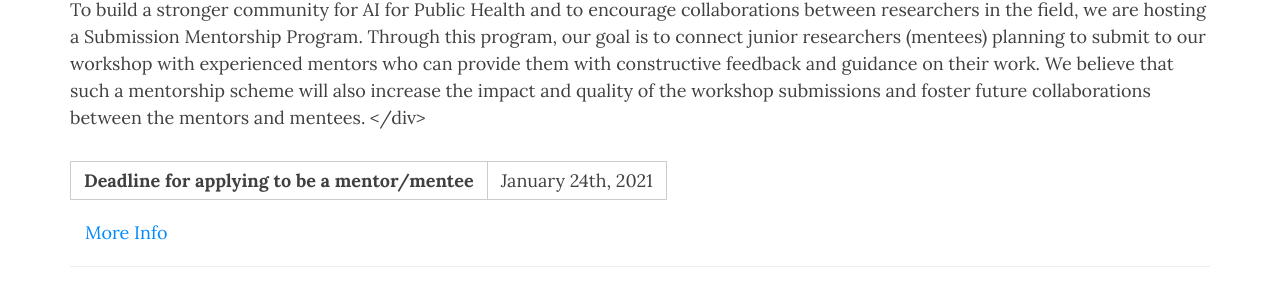
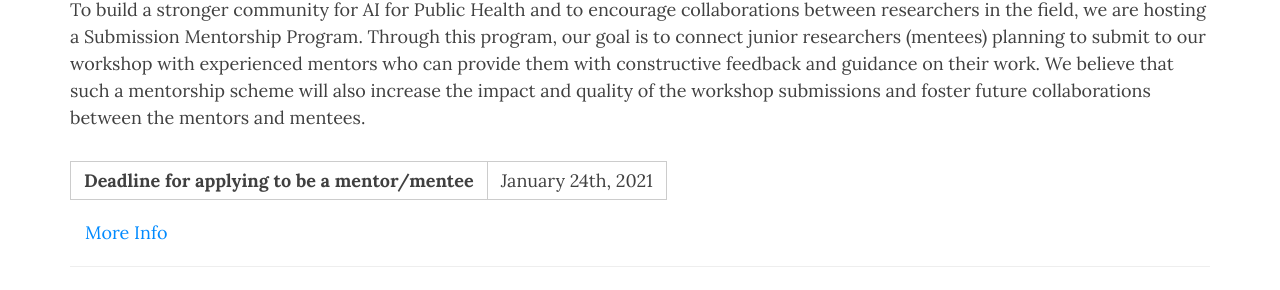
Before and after one commit to slremy/aiforpublichealth.github.io, a Jekyll site: the page built from index.md, in a window 1280 px wide and 900 px high, scrolled down 1266 px. Shown: the part 262-552 px from the top of the window. Built offline with Jekyll 4.4.1, drawn with Linux system fonts in a browser that asks for light colours; nearby versions of some CDN libraries.

Commit message:
Updated style.

```diff
--- a/index.md
+++ b/index.md
@@ -59,7 +59,6 @@ we are hosting a Submission Mentorship Program. Through this program, our goal i
 (mentees) planning to submit to our workshop with experienced mentors who can provide them with constructive
 feedback and guidance on their work. We believe that such a mentorship scheme will also increase the impact and
 quality of the workshop submissions and foster future collaborations between the mentors and mentees.
-</div>
 
 | ----------------------------------------------- |:--------------------:|
 | **Deadline for applying to be a mentor/mentee** | January 24th, 2021   |
@@ -76,7 +75,7 @@ quality of the workshop submissions and foster future collaborations between the
 # Organizing Committee
 
 <!-- prettier-ignore -->
-<div class="container" style="margin-top: 25px;margin-bottom: 40px;">
+<div class="container" style="margin-top: 25px;margin-bottom: 20px;">
   <div class="row">
     {% for p in site.data.organizers %}
     {% capture id %}{{ p[0] }}{% endcapture %}
```
